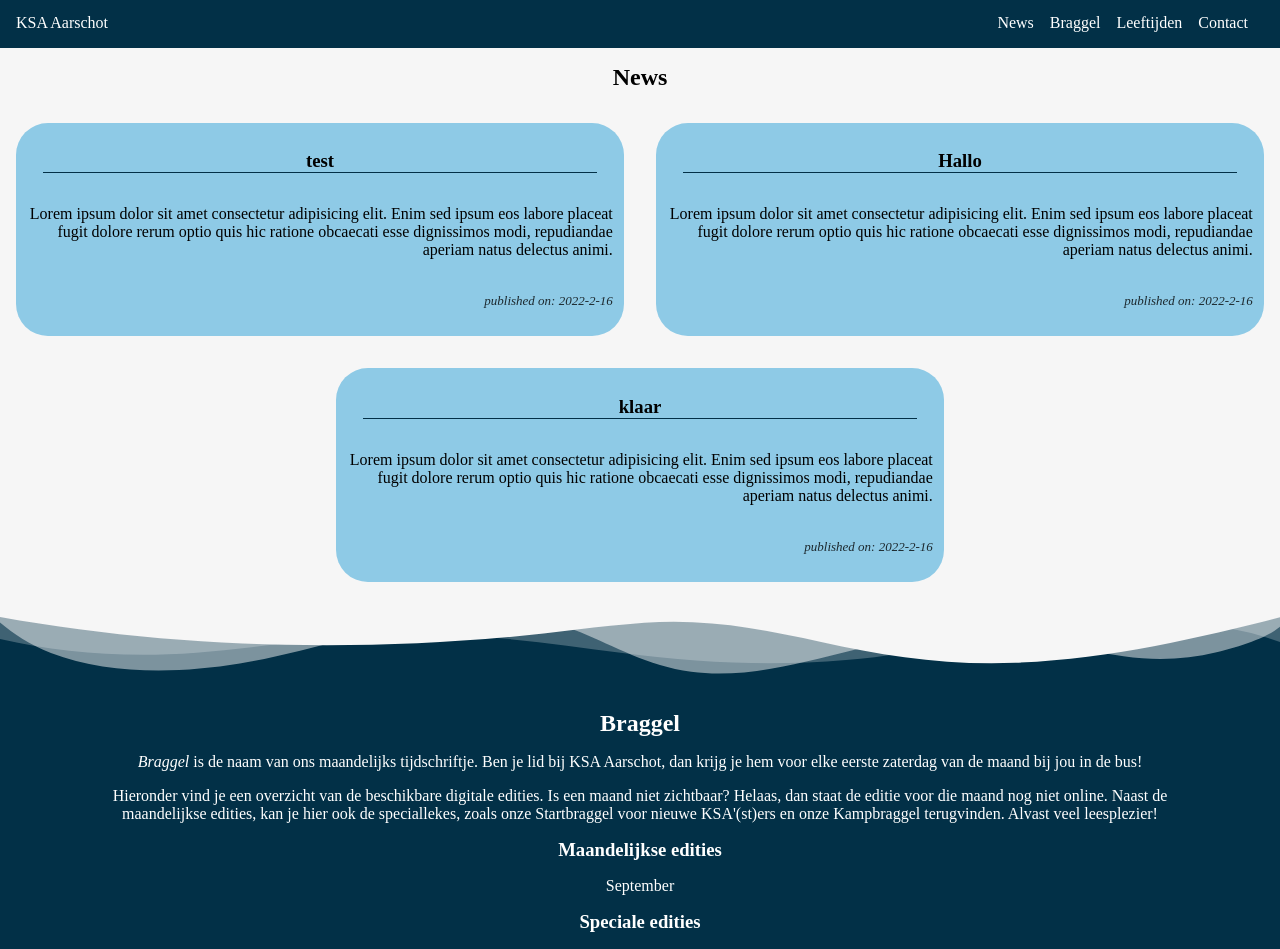
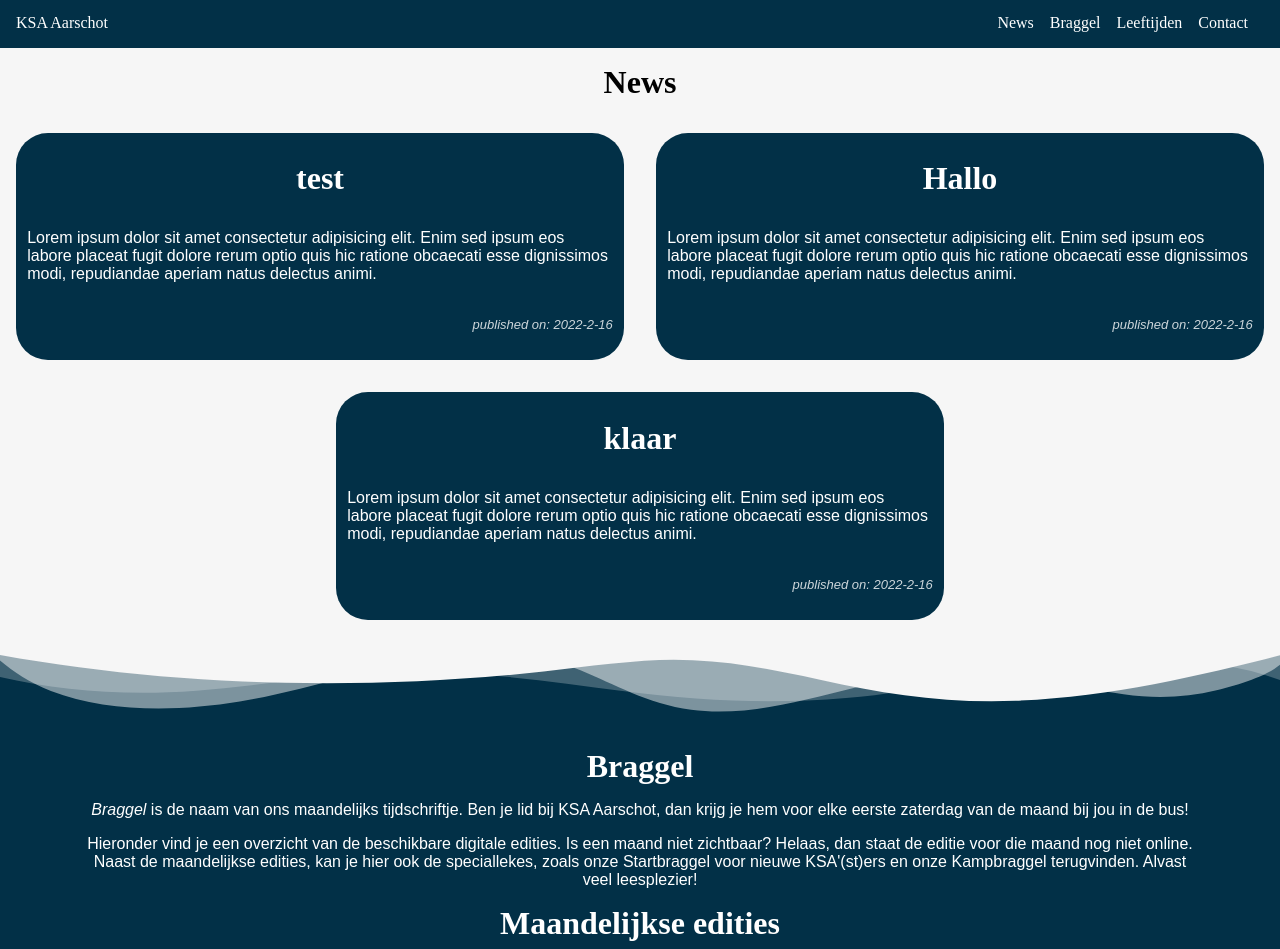
Before and after one commit to MaartenVercammen/KSA-frontend, a React (Create React App) app: page / in a window 1280 px wide. Shown: the part 722-1671 px from the top of the page. Built offline with nearby package versions, Linux system fonts and the light colour scheme.

Commit message:
update H to correct number

```diff
--- a/src/components/body/braggel.tsx
+++ b/src/components/body/braggel.tsx
@@ -11,10 +11,10 @@ const Braggel = () => {
       </svg>
     </div>
     <div className='braggel' id='braggel'>
-        <h2>Braggel</h2>
+        <h1>Braggel</h1>
         <p><i>Braggel</i> is de naam van ons maandelijks tijdschriftje. Ben je lid bij KSA Aarschot, dan krijg je hem voor elke eerste zaterdag van de maand bij jou in de bus!</p>
         <p>Hieronder vind je een overzicht van de beschikbare digitale edities. Is een maand niet zichtbaar? Helaas, dan staat de editie voor die maand nog niet online. Naast de maandelijkse edities, kan je hier ook de speciallekes, zoals onze Startbraggel voor nieuwe KSA'(st)ers en onze Kampbraggel terugvinden. Alvast veel leesplezier!</p>
-        <h3>Maandelijkse edities</h3>
+        <h2>Maandelijkse edities</h2>
         <p><a>September</a></p>
         <h3>Speciale edities</h3>
         <p><a>kamp</a></p>
--- a/src/components/body/contact.tsx
+++ b/src/components/body/contact.tsx
@@ -5,7 +5,7 @@ import ContactInfo from './contactInfo'
 const Contact = () => {
   return (
     <div className='contact'>
-        <h2>Contact</h2>
+        <h1>Contact</h1>
         <ContactInfo/>
         <ContactFrom/>
     </div>
--- a/src/components/body/leeftijden.tsx
+++ b/src/components/body/leeftijden.tsx
@@ -13,7 +13,7 @@ import HernieuwersLogo from '../../public/images/hernieuwersLogo.png'
 const Leeftijden = () => {
   return (
     <div className='leeftijden' id="leeftijden">
-        <h2>Leeftijden</h2>
+        <h1>Leeftijden</h1>
         <div className='leeftijden-container'>
           <LeeftijdBox name='Rubskes' img={rubskesLogo} startAge="3de kleuterklas" endAge="1ste leerjaar"/>
           <LeeftijdBox name='Leeuwkes' img={leeuwkesLogo} startAge="2de leerjaar" endAge="3de leerjaar"/>
--- a/src/components/body/news.tsx
+++ b/src/components/body/news.tsx
@@ -4,7 +4,7 @@ import NewsItem from './newsItem'
 const News = () => {
   return (
     <div className='news' id='news'>
-        <h2>News</h2>
+        <h1>News</h1>
         <ul>
           <li><NewsItem title='test'/></li>
           <li><NewsItem title='Hallo'/></li>
--- a/src/components/body/newsItem.tsx
+++ b/src/components/body/newsItem.tsx
@@ -7,11 +7,11 @@ type Props = {
 const NewsItem: React.FC<Props> = ({title}) => {
   return (
     <div className='newsItem'>
-        <h3>{title}</h3>
+        <h2>{title}</h2>
         <div className='newsItemBody'>
           <p>Lorem ipsum dolor sit amet consectetur adipisicing elit. Enim sed ipsum eos labore placeat fugit dolore rerum optio quis hic ratione obcaecati esse dignissimos modi, repudiandae aperiam natus delectus animi.</p>
         </div>
-        <p><i>published on: 2022-2-16</i></p>
+        <p className='publishedOn'><i>published on: 2022-2-16</i></p>
     </div>
   )
 }
--- a/src/css/index.css
+++ b/src/css/index.css
@@ -13,6 +13,18 @@ html {
   margin: 0;
   display: inline-block;
   background-color: #f6f6f6;
+}
+
+h1, h2{
+  text-align: center;
+  margin: 1rem;
+  font-weight: bold;
+  font-size: 2em;
+  font-family: 'Times New Roman', Times, serif;
+}
+
+p{
+  font-family: Arial, Helvetica, sans-serif;
 }
 
 header {
@@ -64,11 +76,7 @@ nav ul {
   list-style: none;
 }
 
-h2,
-h3 {
-  text-align: center;
-  margin: 1rem;
-}
+
 
 .news ul {
   padding: 0;
@@ -89,8 +97,9 @@ h3 {
   flex-direction: column;
   margin: 1rem;
   padding: 0.7rem;
-  background-color: var(--color-one);
+  background-color: var(--color-three);
   border-radius: 2rem;
+  color: white
 }
 
 .newsItem h3 {
@@ -101,7 +110,7 @@ h3 {
   margin: 0;
 }
 
-.newsItem p {
+.newsItem .publishedOn {
   text-align: right;
 }
 
```
